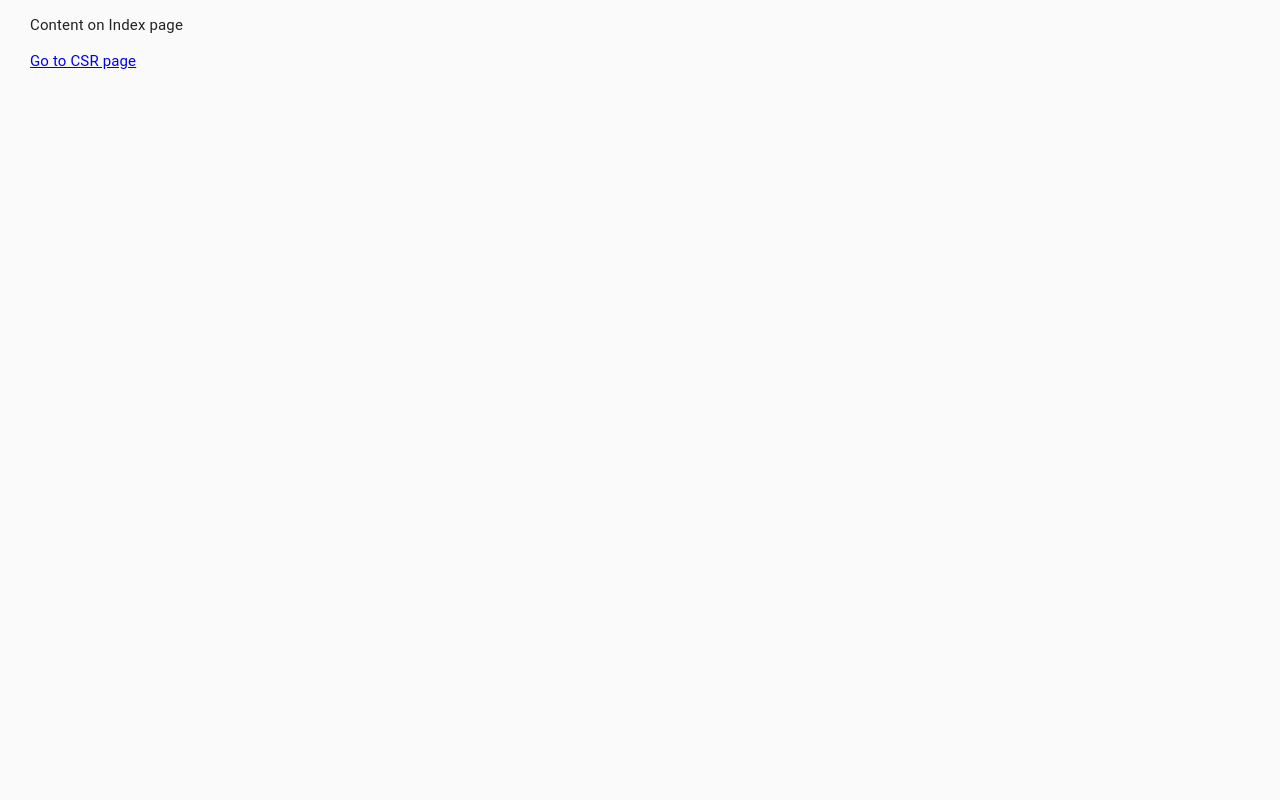
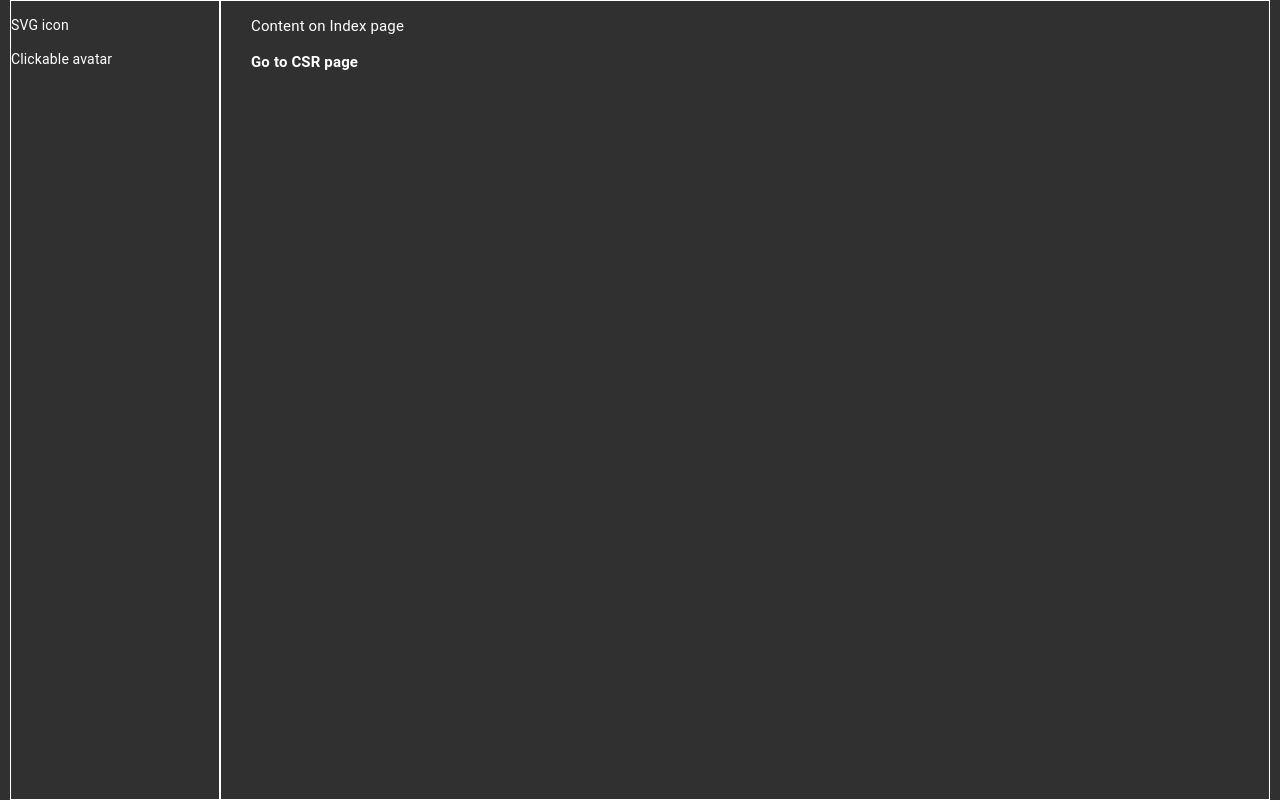
Before and after one commit to nithiwatter/next-js-chat, a Next.js app: page / in a window 1280 px wide. Built offline with nearby package versions, Linux system fonts and the light colour scheme.

Commit message:
working on theme

```diff
--- /dev/null
+++ b/components/layout/index.js
@@ -0,0 +1,38 @@
+import React, { Component } from "react";
+import Grid from "@material-ui/core/Grid";
+
+const styleGrid = {
+  width: "100vw",
+  minHeight: "100vh",
+  maxWidth: "100%",
+  padding: "0px 10px",
+};
+
+class Layout extends Component {
+  state = {};
+  render() {
+    const { firstGridItem, children } = this.props;
+    return (
+      <Grid
+        container
+        justify="flex-start"
+        alignItems="stretch"
+        style={styleGrid}
+      >
+        {firstGridItem ? (
+          <Grid item sm={2} xs={12} style={{ border: "1px solid white" }}>
+            <div>
+              <p>SVG icon</p>
+              <p>Clickable avatar</p>
+            </div>
+          </Grid>
+        ) : null}
+        <Grid item sm={10} xs={12} style={{ border: "1px solid white" }}>
+          {children}
+        </Grid>
+      </Grid>
+    );
+  }
+}
+
+export default Layout;
--- a/theme.js
+++ b/lib/theme.js
@@ -1,7 +1,15 @@
 import grey from "@material-ui/core/colors/grey";
 import { createMuiTheme } from "@material-ui/core/styles";
 
-const theme = createMuiTheme({
+const themeDark = createMuiTheme({
+  palette: {
+    primary: { main: grey[200] },
+    secondary: { main: grey[400] },
+    type: "dark",
+  },
+});
+
+const themeLight = createMuiTheme({
   palette: {
     primary: { main: grey[800] },
     secondary: { main: grey[900] },
@@ -9,4 +17,4 @@ const theme = createMuiTheme({
   },
 });
 
-export { theme };
+export { themeDark, themeLight };
--- a/pages/_app.js
+++ b/pages/_app.js
@@ -1,11 +1,12 @@
 import CssBaseline from "@material-ui/core/CssBaseline";
 import { ThemeProvider } from "@material-ui/styles";
-import { theme } from "../theme.js";
+import { themeLight, themeDark } from "../lib/theme.js";
 import App from "next/app";
 import React from "react";
 
 class MyApp extends App {
   componentDidMount() {
+    // only called on client side (when mounted as SPA)
     // help remove styles injected by initial SSR CSS injection
     const jssStyles = document.querySelector("#jss-server-side");
     if (jssStyles && jssStyles.parentNode) {
@@ -18,10 +19,12 @@ class MyApp extends App {
     const { Component, pageProps } = this.props;
 
     return (
-      <ThemeProvider theme={theme}>
-        <CssBaseline />
-        <Component {...pageProps} />
-      </ThemeProvider>
+      <React.Fragment>
+        <ThemeProvider theme={true ? themeDark : themeLight}>
+          <CssBaseline />
+          <Component {...pageProps} />
+        </ThemeProvider>
+      </React.Fragment>
     );
   }
 }
--- a/pages/_document.js
+++ b/pages/_document.js
@@ -28,6 +28,7 @@ class MyDocument extends Document {
   };
 
   render() {
+    console.log("render");
     return (
       <Html lang="eng">
         <Head>
@@ -38,6 +39,21 @@ class MyDocument extends Document {
           />
           <meta name="google" content="notranslate" />
           <meta name="theme-color" content="#303030" />
+
+          <style>
+            {`
+              a,
+              a:focus {
+                font-weight: 600;
+                color: #fff;
+                text-decoration: none;
+                outline: none;
+              }
+              a:hover,
+              button:hover {
+                opacity: 0.6;
+                cursor: pointer;`}
+          </style>
         </Head>
         <body>
           <Main />
--- a/pages/csr-page.js
+++ b/pages/csr-page.js
@@ -17,7 +17,6 @@ const CSRPage = (props) => {
           padding: "0px 30px",
           fontSize: "15px",
           height: "100%",
-          //   color: "#222",
         }}
       >
         <p>Content on CSR page</p>
--- a/pages/index.js
+++ b/pages/index.js
@@ -1,8 +1,10 @@
 import Head from "next/head";
 import Link from "next/link";
+import Layout from "../components/layout/index";
 
 const Index = () => {
   return (
+    <Layout firstGridItem={true}>
       <div>
         <Head>
           <title>Index page</title>
@@ -16,7 +18,6 @@ const Index = () => {
             padding: "0px 30px",
             fontSize: "15px",
             height: "100%",
-          color: "#222",
           }}
         >
           <p>Content on Index page</p>
@@ -25,6 +26,7 @@ const Index = () => {
           </Link>
         </div>
       </div>
+    </Layout>
   );
 };
 
```
Lines whose indentation alone changed are shown as unchanged.
